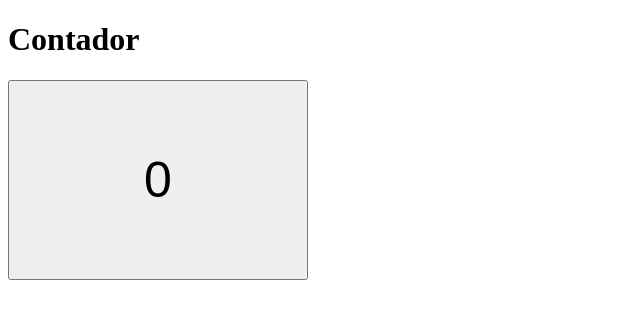
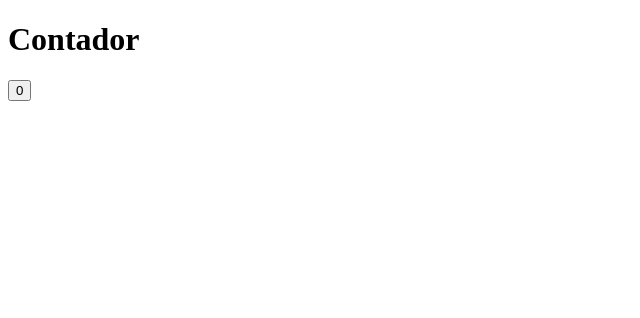
Before and after one commit to Lucascds07/Bot-o, a plain HTML site: page index.html in a window 1280 px wide. Shown: the whole page, without its empty margins (0-640 px from the left). Drawn offline with Linux system fonts and the light colour scheme.

Commit message:
Update index.html

```diff
--- a/index.html
+++ b/index.html
@@ -2,16 +2,9 @@
 <html>
     <head>
         <title>contador eficiente</title>
-        <style>
-            button {
-                width: 300px;
-                height: 200px;
-                font-size: 50px;
-
-            }
-        </style>
     </head>
     <body>
+
         <h1>Contador</h1>
         <button onclick="adicionar()"></button>
     <script>
```
